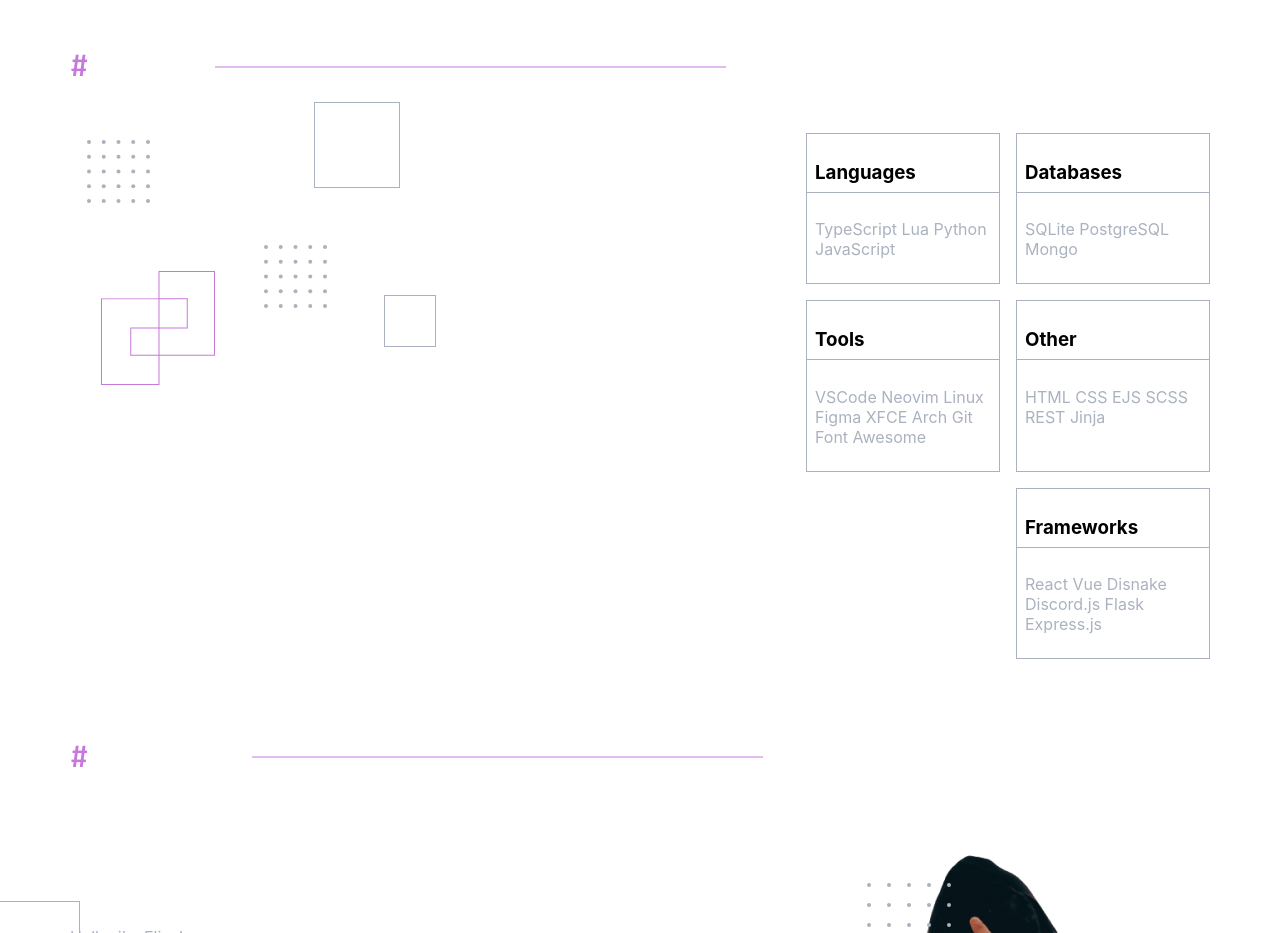
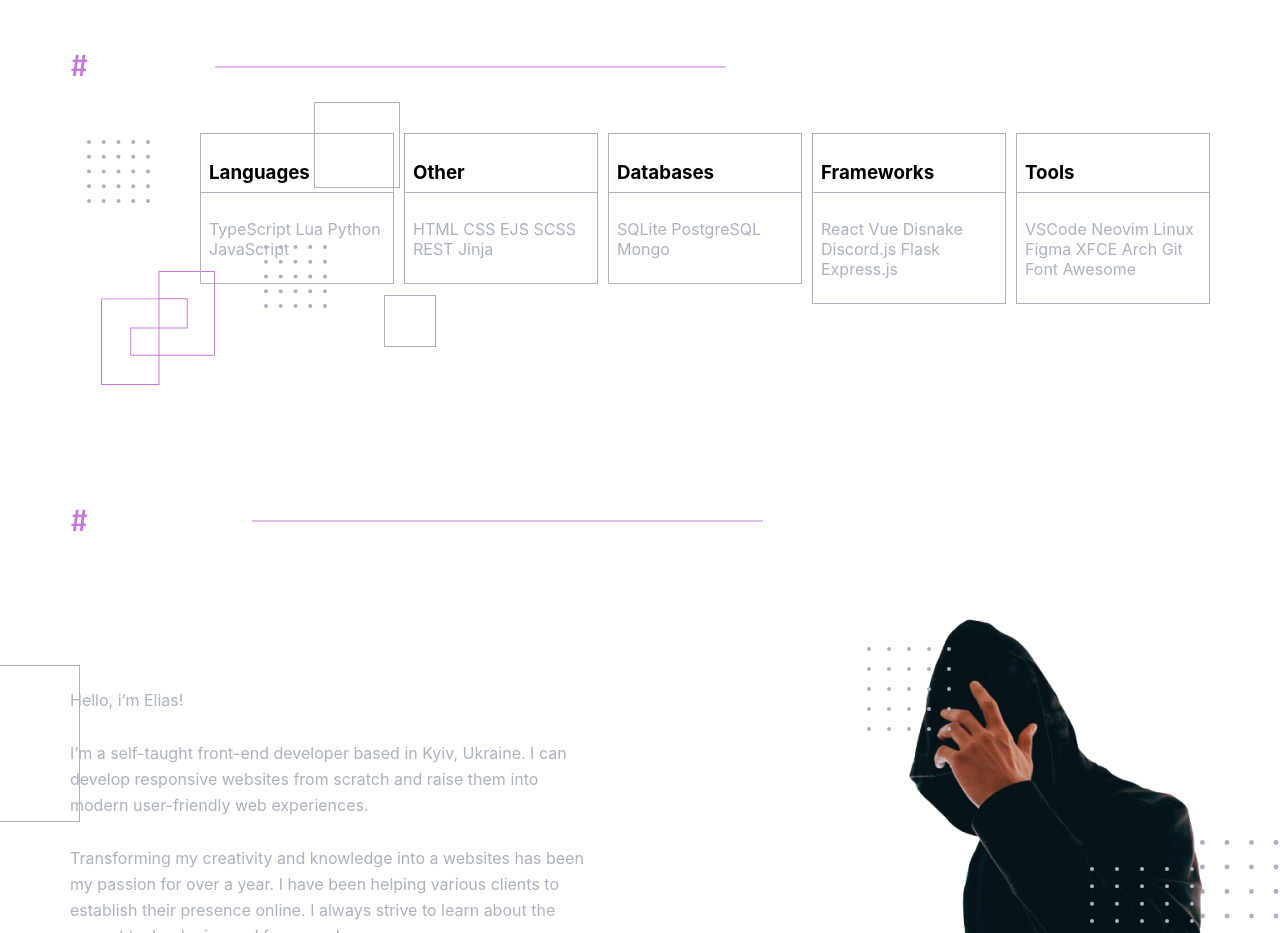
Before and after one commit to ibdkn/my-portfolio, a React app: page / in a window 1280 px wide. Shown: the part 1680-2613 px from the top of the page. Built offline with nearby package versions, Linux system fonts and the light colour scheme; the HTML template or start-up script is replaced by a standard one.

Commit message:
added array for skills for future

```diff
--- a/src/layout/section/skills/Skills.tsx
+++ b/src/layout/section/skills/Skills.tsx
@@ -7,6 +7,29 @@ import {Container} from "../../../components/Container";
 import elementsBg from "../../../assets/images/skills/elements.svg"
 import {theme} from "../../../styles/Theme";
 
+// const SkillsData = [
+//     {
+//         title: "Frameworks",
+//         technologies: ["React", "Vue", "Disnake", "Discord.js", "Flask", "Express.js"]
+//     },
+//     {
+//         title: "Tools",
+//         technologies: ["VSCode", "Neovim", "Linux", "Figma", "XFCE", "Arch", "Git", "Font Awesome"]
+//     },
+//     {
+//         title: "Languages",
+//         technologies: ["TypeScript", "Lua", "Python", "JavaScript"]
+//     },
+//     {
+//         title: "Other",
+//         technologies: ["HTML", "CSS", "EJS", "SCSS", "REST", "Jinja"]
+//     },
+//     {
+//         title: "Databases",
+//         technologies: ["SQLite", "PostgreSQL", "Mongo"]
+//     },
+// ]
+
 export const Skills = () => {
     return (
         <StyledSkills>
@@ -14,11 +37,11 @@ export const Skills = () => {
                 <SectionTitle>skills</SectionTitle>
                 <FlexWrapper justify={"flex-end"} align={"flex-start"}>
                     <SkillsWrapper>
+                        <Skill title={"Tools"} technologies={"VSCode Neovim Linux Figma XFCE Arch Git Font Awesome"} />
+                        <Skill title={"Frameworks"} technologies={"React Vue Disnake Discord.js Flask Express.js"} />
+                        <Skill title={"Databases"} technologies={"SQLite PostgreSQL Mongo"} />
+                        <Skill title={"Other"} technologies={"HTML CSS EJS SCSS REST Jinja"} />
                         <Skill title={"Languages"} technologies={"TypeScript Lua Python JavaScript"} />
-                        <Skill title={"Databases"} technologies={"SQLite PostgreSQL Mongo"} />
-                        <Skill title={"Tools"} technologies={"VSCode Neovim Linux Figma XFCE Arch Git Font Awesome"} />
-                        <Skill title={"Other"} technologies={"HTML CSS EJS SCSS REST Jinja"} />
-                        <Skill title={"Frameworks"} technologies={"React Vue Disnake Discord.js Flask Express.js"} />
                     </SkillsWrapper>
                 </FlexWrapper>
             </Container>
@@ -35,7 +58,7 @@ const StyledSkills = styled.section`
     background-size: 349px, contain;
     background-position: top 54px left 32px;
 
-    @media ${theme.media.desktop} {
+    @media ${theme.media.tablet} {
       background-image: none;
     }
 
@@ -50,17 +73,21 @@ const StyledSkills = styled.section`
 
 const SkillsWrapper = styled.div`
   max-width: 608px;
-  width: 100%;
+  margin-left: auto;
   display: flex;
-  justify-content: flex-end;
-  gap: 16px;
-  flex-wrap: wrap;
+  gap: 10px;
+  flex-direction: column;
+  align-items: flex-start;
+  flex-wrap: wrap-reverse;
+  height: 290px;
 
   @media ${theme.media.tablet} {
+    max-width: 100%;
+    height: auto;
+    flex-direction: row-reverse;
+    flex-wrap: wrap;
+    align-items: stretch;
     justify-content: center;
+    margin: 0;
   }
 `
-
-const Image = styled.img`
-
-`
```
